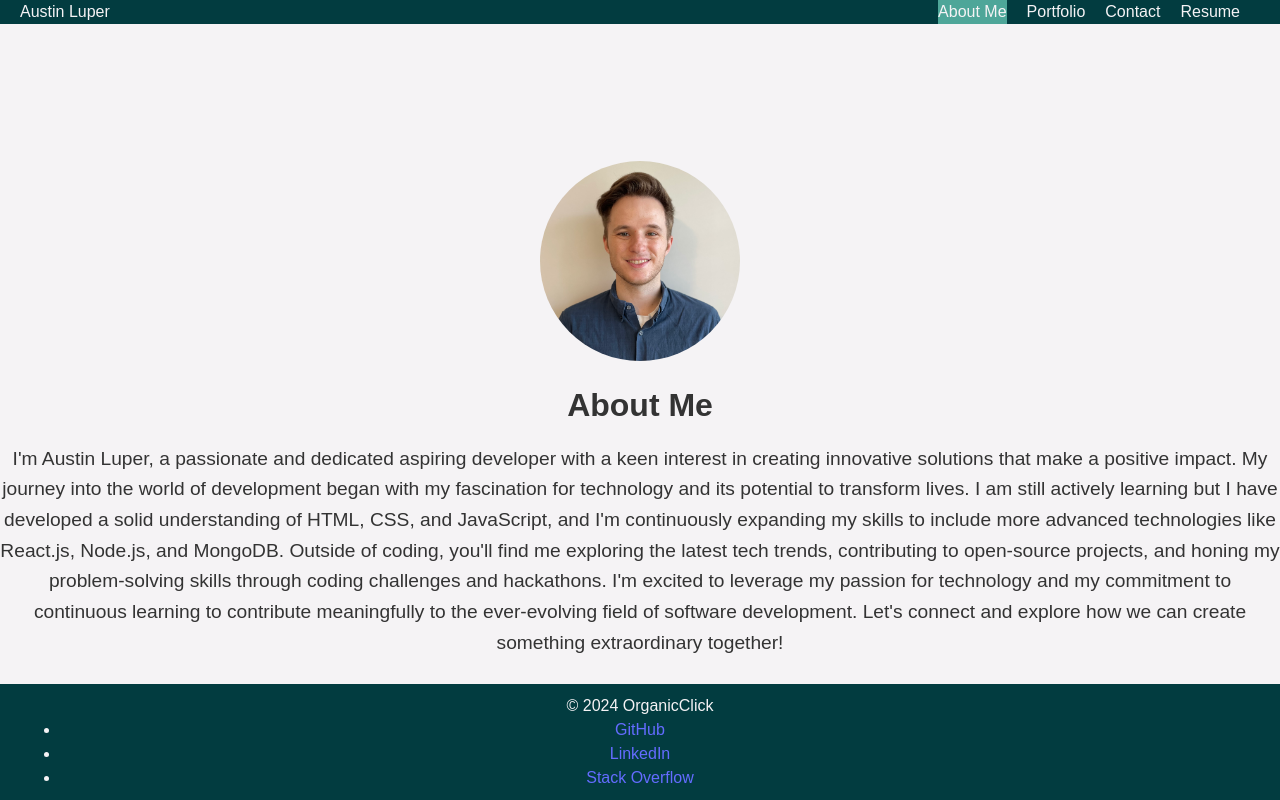
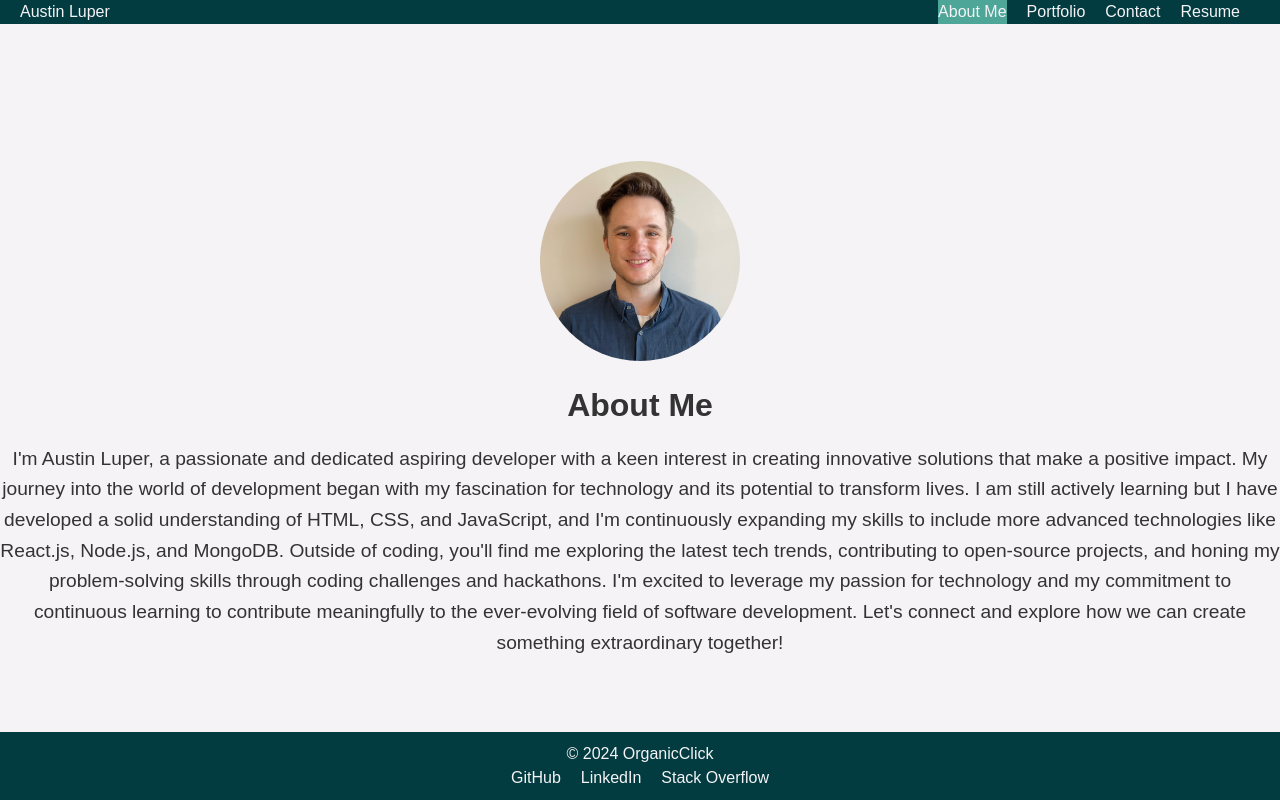
Before and after one commit to OrganicClick/react-portfolio-react-challenge, a React (Vite) app: page / in a window 1280 px wide. Built offline with nearby package versions, Linux system fonts and the light colour scheme.

Commit message:
Added necessary styling for the footer so that the links display left to right as opposed to being stacked vertically

```diff
--- a/src/App.css
+++ b/src/App.css
@@ -71,13 +71,37 @@ body {
   position: fixed;
   bottom: 0;
   width: 100%;
-  background-color: #023C40; /* Footer background color */
-  color: #F5F3F5; /* Footer text color */
-  padding: 10px; /* Example padding */
-  text-align: center; /* Center the content horizontally */
+  background-color: #023C40;
+  color: #F5F3F5;
+  padding: 10px;
+  text-align: center;
+  display: flex; /* Use flexbox for layout */
+  justify-content: center; /* Center the items horizontally */
 }
 
-/* Navbar styling */
+.footer nav ul {
+  list-style: none; /* Remove bullet points */
+  display: flex; /* Use flexbox for layout */
+}
+
+.footer nav ul li {
+  margin-right: 20px; /* Add margin-right to create space between links */
+}
+
+.footer nav ul li:last-child {
+  margin-right: 0; /* Remove margin-right for the last link */
+}
+
+.footer nav ul li a {
+  text-decoration: none;
+  color: #F5F3F5;
+}
+
+.footer nav ul li a:hover {
+  text-decoration: underline; /* Underline links on hover */
+}
+
+
 /* Navbar styling */
 .navbar {
   position: fixed;
```
Also changed, not shown: src/components/Footer.jsx (indentation only).
